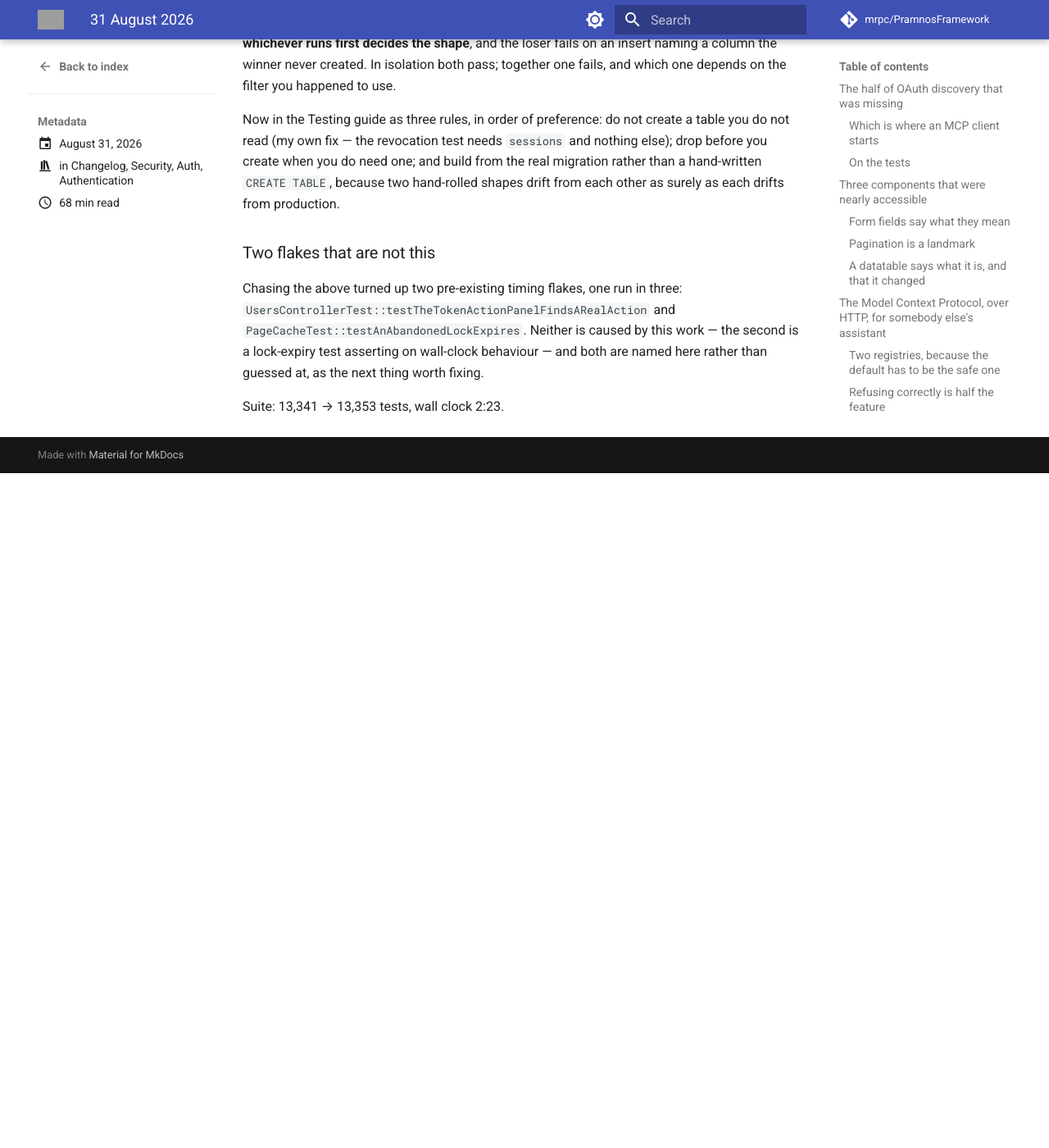
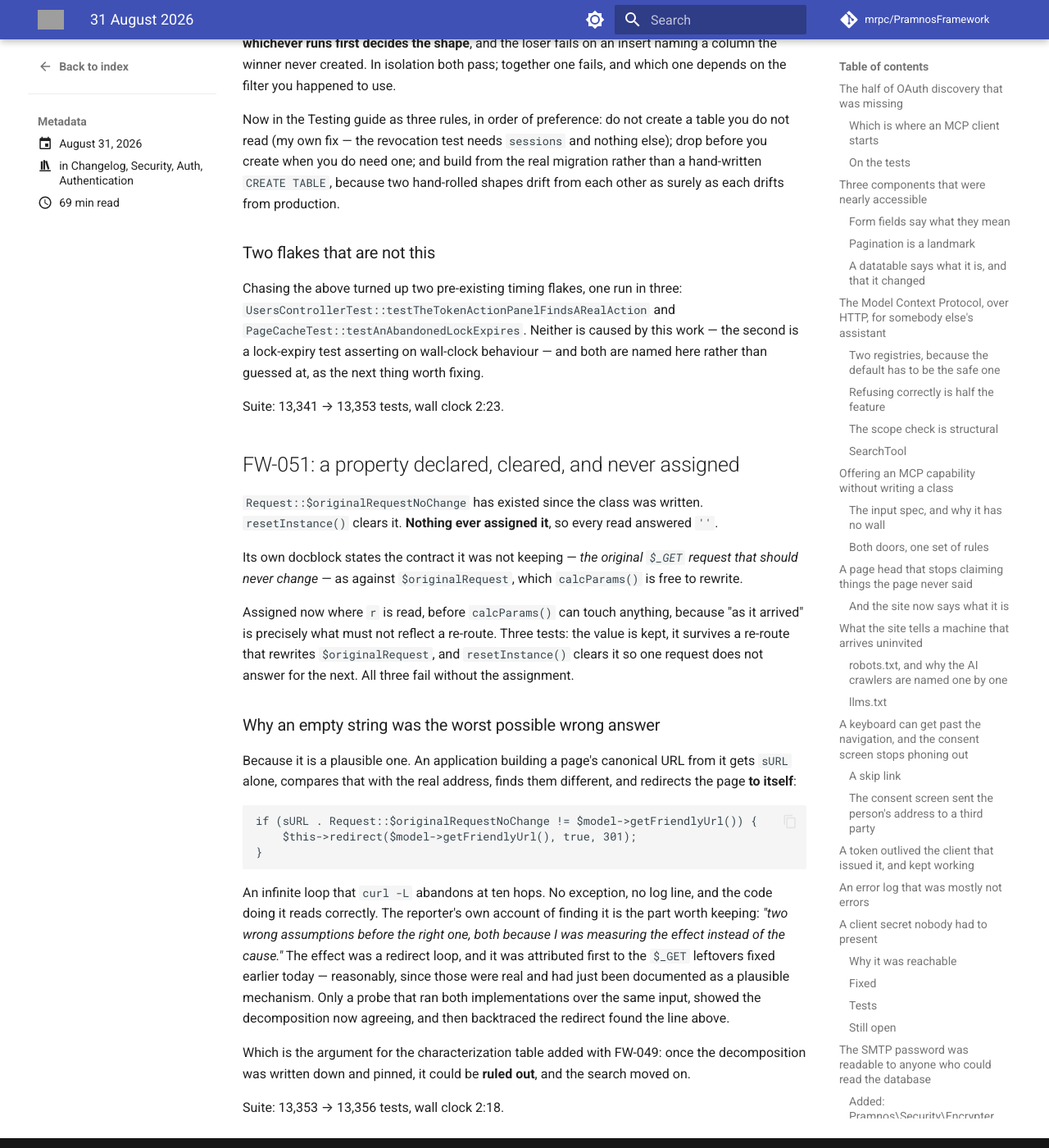
Before and after one commit to mrpc/PramnosFramework, an MkDocs documentation site: the page built from docs/version-history/posts/2026-08-31.md, in a window 1280 px wide and 1400 px high, scrolled down 52408 px. Shown: the whole window at 82% size. Built offline with MkDocs 1.6.1 and Material for MkDocs 9.7.7, drawn with Linux system fonts in a browser that asks for light colours; comment, search, counter and statistics services are not loaded; before the commit the page ends 52985 px from its top, so only the background shows below that; some of the changed text lies outside the part shown; grey boxes are pictures that could not be loaded.

Commit message:
fix(http): FW-051 — $originalRequestNoChange was never assigned
Declared since the class was written, cleared by resetInstance(), and nothing ever
gave it a value — so every read answered ''. Its own docblock states the contract
it was not keeping: the original $_GET request that should never change, as
against $originalRequest, which calcParams() is free to rewrite.

Assigned where `r` is read, before calcParams() can touch anything, because "as it
arrived" is precisely what must not reflect a re-route. Three tests — the value is
kept, it survives a re-route that rewrites $originalRequest, and resetInstance()
clears it so one request does not answer for the next — and all three fail without
the assignment.

An empty string was the worst possible wrong answer because it is a plausible one.
An application building a page's canonical URL from it gets sURL alone, compares
that with the real address, finds them different, and redirects the page to
itself: an infinite loop that curl -L abandons at ten hops, with no exception, no
log line, and code that reads correctly.

The reporter's account of finding it is worth keeping: two wrong assumptions before
the right one, both from measuring the effect rather than the cause. The effect was
a redirect loop, attributed first to the $_GET leftovers fixed earlier today —
reasonably, since those were real and had just been written up as a plausible
mechanism. Only a probe running both implementations over the same input, showing
the decomposition now agreeing, and then backtracing the redirect, found this line.

Which is the argument for the characterization table that shipped with FW-049:
once the decomposition was written down and pinned, it could be ruled out, and the
search moved on.

Suite 13,353 → 13,356 tests, wall clock 2:18.

Guide and changelog updated.

````diff
--- a/docs/Pramnos_Routing_Guide.md
+++ b/docs/Pramnos_Routing_Guide.md
@@ -346,6 +346,26 @@ comes from the path, and only the path.
 appearing as its own key — that key is gone. Read `_option` and the named pairs instead. The
 framework's own suite had **no** dependency on either: measured, the change failed four
 characterization tests written to record it and nothing else in 13,294.
+
+### `$originalRequestNoChange` — the request as it arrived
+
+Two statics, and the difference is the whole point of the second:
+
+| | |
+| --- | --- |
+| `Request::$originalRequest` | the routing parameter, which `calcParams()` may rewrite |
+| `Request::$originalRequestNoChange` | the same value as it arrived, never rewritten |
+
+Assigned when `r` is read, **before** `calcParams()` runs. Use the second when you need the URL
+the visitor actually asked for — building a canonical link, deciding whether to redirect to one —
+and the first when you want whatever the current route resolved to.
+
+It was declared, cleared by `resetInstance()`, and **never assigned** until 2026-08-31, so every
+read answered `''`. Worth stating because of the failure that produces: an application building a
+canonical URL from it gets `sURL` alone, compares that against the real address, finds them
+different, and redirects the page **to itself**. An infinite loop, on a page that looks correct in
+the source, with no error and no log line — `curl -L` gives up at ten hops and reports nothing
+about why.
 
 **The action is cleared on every call**, as of 2026-08-31. It used to be written only when the
 path had a second segment and cleared only by `resetInstance()`, so `calcParams('module')`
--- a/docs/version-history/posts/2026-08-31.md
+++ b/docs/version-history/posts/2026-08-31.md
@@ -2175,3 +2175,41 @@ lock-expiry test asserting on wall-clock behaviour — and both are named here r
 at, as the next thing worth fixing.
 
 Suite: 13,341 → 13,353 tests, wall clock 2:23.
+
+## FW-051: a property declared, cleared, and never assigned
+
+`Request::$originalRequestNoChange` has existed since the class was written. `resetInstance()`
+clears it. **Nothing ever assigned it**, so every read answered `''`.
+
+Its own docblock states the contract it was not keeping — *the original `$_GET` request that
+should never change* — as against `$originalRequest`, which `calcParams()` is free to rewrite.
+
+Assigned now where `r` is read, before `calcParams()` can touch anything, because "as it arrived"
+is precisely what must not reflect a re-route. Three tests: the value is kept, it survives a
+re-route that rewrites `$originalRequest`, and `resetInstance()` clears it so one request does not
+answer for the next. All three fail without the assignment.
+
+### Why an empty string was the worst possible wrong answer
+
+Because it is a plausible one. An application building a page's canonical URL from it gets `sURL`
+alone, compares that with the real address, finds them different, and redirects the page **to
+itself**:
+
+```php
+if (sURL . Request::$originalRequestNoChange != $model->getFriendlyUrl()) {
+    $this->redirect($model->getFriendlyUrl(), true, 301);
+}
+```
+
+An infinite loop that `curl -L` abandons at ten hops. No exception, no log line, and the code
+doing it reads correctly. The reporter's own account of finding it is the part worth keeping:
+*"two wrong assumptions before the right one, both because I was measuring the effect instead of
+the cause."* The effect was a redirect loop, and it was attributed first to the `$_GET` leftovers
+fixed earlier today — reasonably, since those were real and had just been documented as a
+plausible mechanism. Only a probe that ran both implementations over the same input, showed the
+decomposition now agreeing, and then backtraced the redirect found the line above.
+
+Which is the argument for the characterization table added with FW-049: once the decomposition was
+written down and pinned, it could be **ruled out**, and the search moved on.
+
+Suite: 13,353 → 13,356 tests, wall clock 2:18.
````
Also changed, not shown: other parts of docs/version-history/posts/2026-08-31.md (+1 -1 lines), 2 other files.
